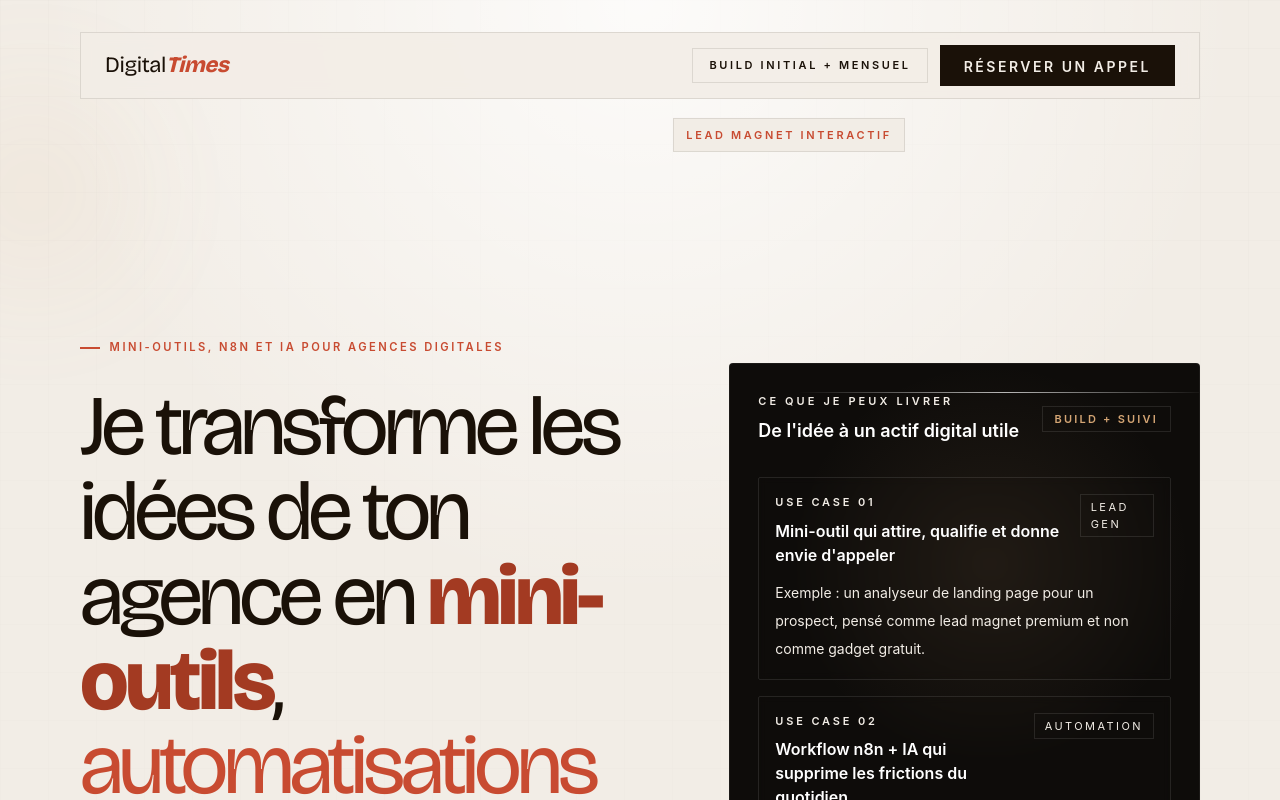
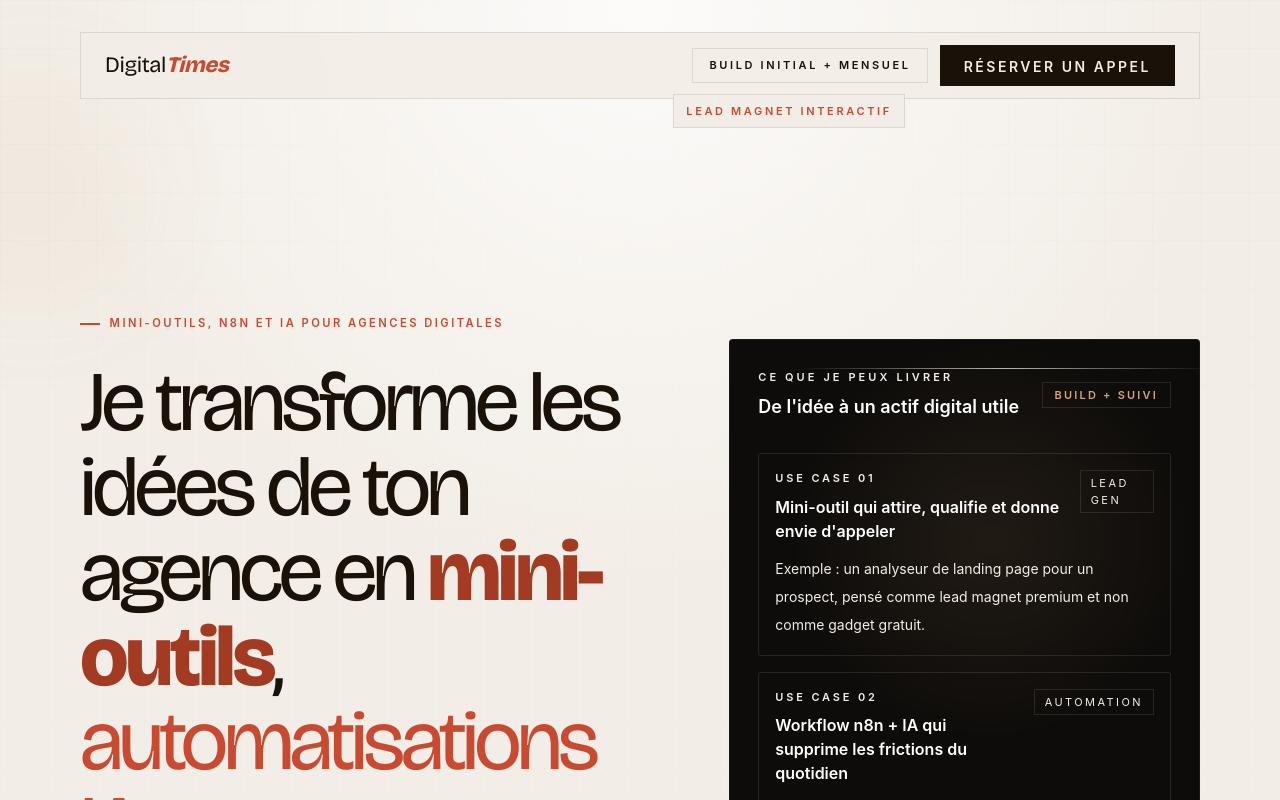
Before and after one commit to tgv212121-cloud/digitaltimes-landing, a Next.js app: page / in a window 1280 px wide. Shown: the top 800 px of the page. Built offline with nearby package versions, Linux system fonts and the light colour scheme.

Commit message:
fix: further reduce hero padding — content nearly flush with header
Co-Authored-By: Claude Opus 4.6 (1M context) <noreply@anthropic.com>

```diff
--- a/components/hero.tsx
+++ b/components/hero.tsx
@@ -72,7 +72,7 @@ export function Hero() {
           </div>
         </header>
 
-        <div className="grid gap-10 pb-10 pt-6 lg:grid-cols-[1.04fr_0.96fr] lg:items-end lg:gap-14 lg:pb-16 lg:pt-10">
+        <div className="grid gap-10 pb-10 pt-2 lg:grid-cols-[1.04fr_0.96fr] lg:items-end lg:gap-14 lg:pb-16 lg:pt-4">
           <div className="max-w-3xl">
             <span className="eyebrow-tag">{landingContent.hero.eyebrow}</span>
 
```
